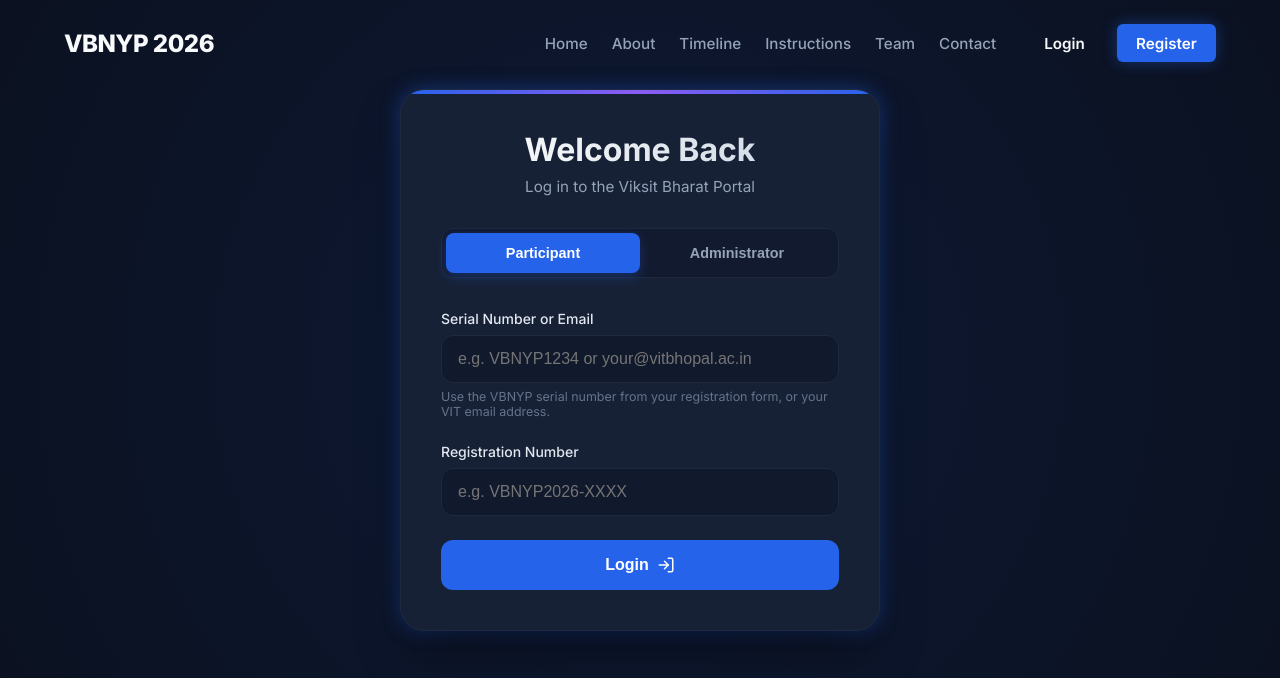
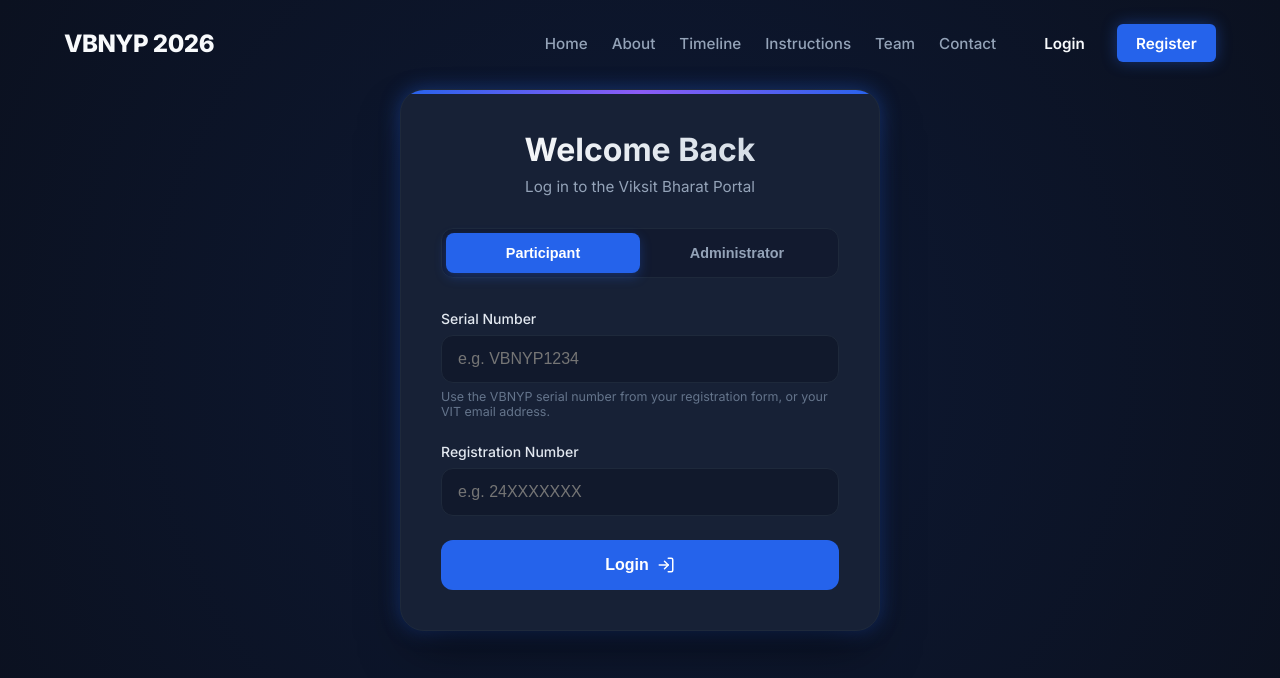
Before and after one commit to YashGoyal06/nyp-website-2026, a Next.js app: page /login in a window 1280 px wide. Shown: the top 678 px of the page. Built offline with nearby package versions, Linux system fonts and the light colour scheme.

Commit message:
Minor changes

```diff
--- a/src/app/login/page.tsx
+++ b/src/app/login/page.tsx
@@ -107,14 +107,14 @@
                 transition={{ duration: 0.3 }}
               >
                 <div className={styles.formGroup}>
-                  <label className={styles.label}>Serial Number or Email</label>
+                  <label className={styles.label}>Serial Number</label>
                   <input
                     type="text"
                     required
                     value={email}
                     onChange={(e) => setEmail(e.target.value)}
                     className={styles.input}
-                    placeholder="e.g. VBNYP1234 or your@vitbhopal.ac.in"
+                    placeholder="e.g. VBNYP1234"
                   />
                   <p style={{ fontSize: '0.78rem', color: '#64748B', marginTop: '0.4rem' }}>Use the VBNYP serial number from your registration form, or your VIT email address.</p>
                 </div>
@@ -126,7 +126,7 @@
                     value={regNum}
                     onChange={(e) => setRegNum(e.target.value)}
                     className={styles.input}
-                    placeholder="e.g. VBNYP2026-XXXX"
+                    placeholder="e.g. 24XXXXXXX"
                   />
                 </div>
               </motion.div>
```
